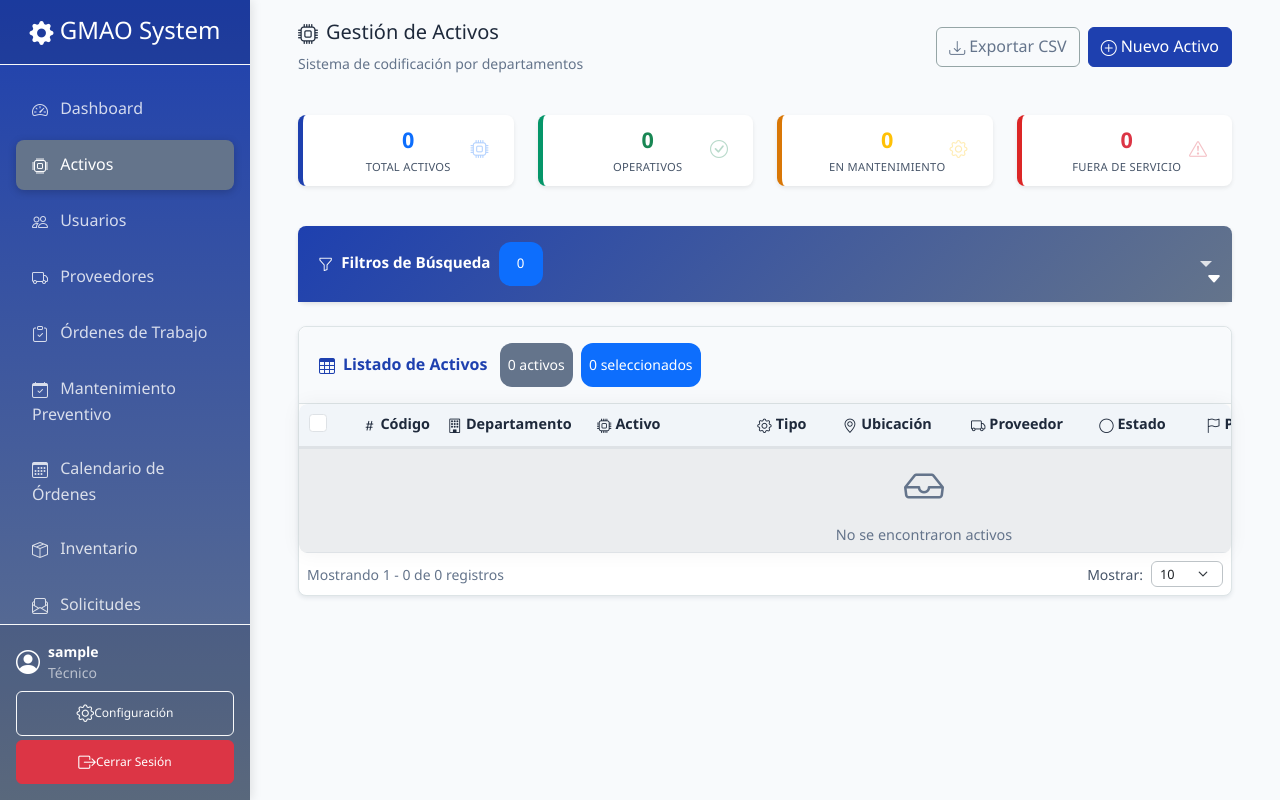
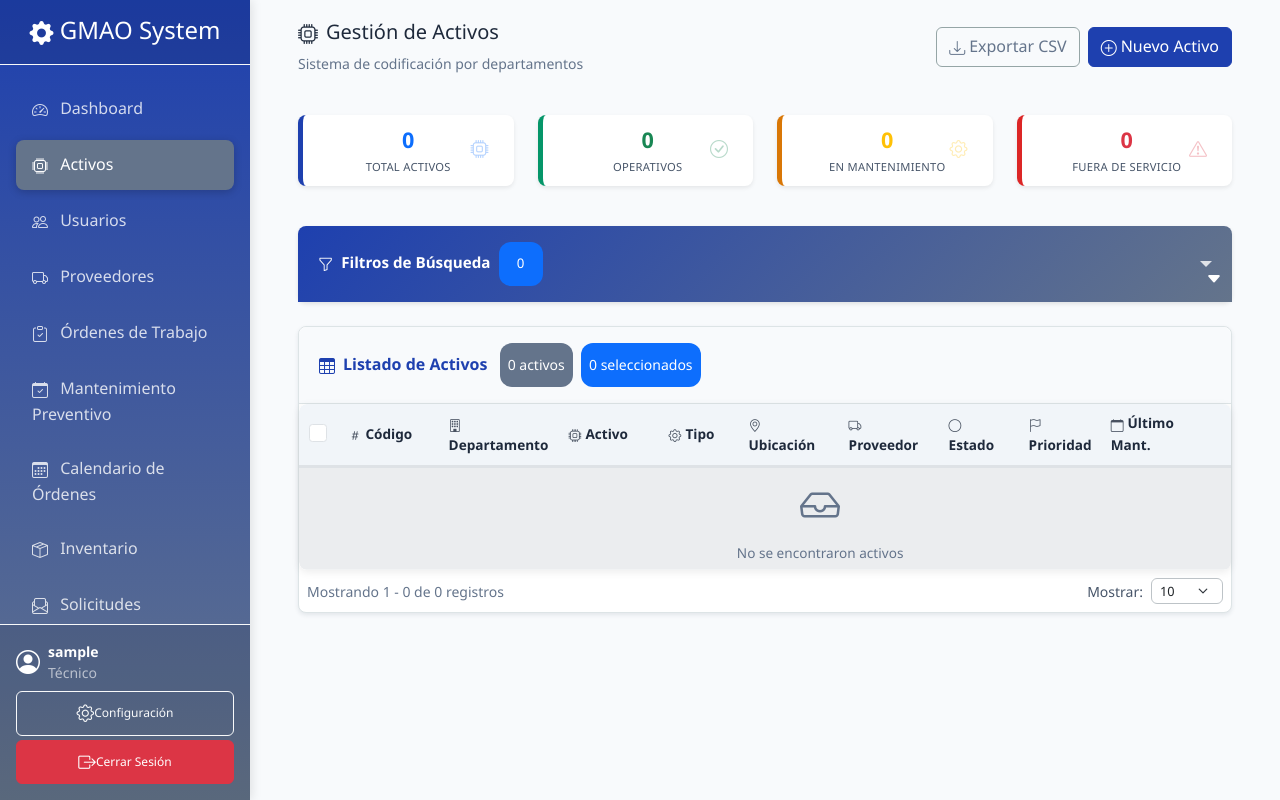
Before and after one commit to canaleta14-ai/gmao-python, a Flask app: page /activos/ in a window 1280 px wide. Run offline with Flask 3, Linux system fonts and the light colour scheme; the visitor is signed in with stand-in values (Sample User, id 1); data that the repository does not hold is empty; some libraries are stand-ins or nearby versions.

Commit message:
feat: Implementar mejoras responsive para elementos th en tablas
- Crear archivo CSS centralizado tables-responsive.css con sistema de prioridades
- Eliminar anchos fijos problemáticos en todas las tablas principales
- Aplicar clases de prioridad responsive (col-critical, col-important, col-optional, col-detail)
- Actualizar templates: activos, ordenes, inventario, usuarios, proveedores
- Incluir nuevo CSS en template base para aplicación global
- Mejorar UX en dispositivos móviles con scroll horizontal suave
- Implementar breakpoints específicos para diferentes tamaños de pantalla

```diff
--- a/app/templates/activos/activos.html
+++ b/app/templates/activos/activos.html
@@ -186,24 +186,23 @@
                 </div>
                 <div class="card-body p-0">
                     <div class="table-responsive">
-                        <table class="table table-striped table-hover mb-0" id="tabla-activos-main"
-                            style="table-layout: fixed; min-width: 1250px;">
+                        <table class="table table-hover table-striped" id="tabla-activos-main">
                             <thead class="table-dark">
                                 <tr>
-                                    <th style="width: 50px;">
+                                    <th class="col-critical">
                                         <input type="checkbox" class="form-check-input" id="select-all"
                                                title="Seleccionar todos">
                                     </th>
-                                    <th style="width: 80px;"><i class="bi bi-hash me-1"></i>Código</th>
-                                    <th style="width: 140px;"><i class="bi bi-building me-1"></i>Departamento</th>
-                                    <th style="width: 180px;"><i class="bi bi-cpu me-1"></i>Activo</th>
-                                    <th style="width: 80px;"><i class="bi bi-gear me-1"></i>Tipo</th>
-                                    <th style="width: 120px;"><i class="bi bi-geo-alt me-1"></i>Ubicación</th>
-                                    <th style="width: 120px;"><i class="bi bi-truck me-1"></i>Proveedor</th>
-                                    <th style="width: 100px;"><i class="bi bi-circle me-1"></i>Estado</th>
-                                    <th style="width: 80px;"><i class="bi bi-flag me-1"></i>Prioridad</th>
-                                    <th style="width: 100px;"><i class="bi bi-calendar me-1"></i>Último Mant.</th>
-                                    <th class="text-center" style="width: 180px;"><i
+                                    <th class="col-critical"><i class="bi bi-hash me-1"></i>Código</th>
+                                    <th class="col-optional hide-tablet"><i class="bi bi-building me-1"></i>Departamento</th>
+                                    <th class="col-critical"><i class="bi bi-cpu me-1"></i>Activo</th>
+                                    <th class="col-important"><i class="bi bi-gear me-1"></i>Tipo</th>
+                                    <th class="col-detail"><i class="bi bi-geo-alt me-1"></i>Ubicación</th>
+                                    <th class="col-detail"><i class="bi bi-truck me-1"></i>Proveedor</th>
+                                    <th class="col-important"><i class="bi bi-circle me-1"></i>Estado</th>
+                                    <th class="col-optional"><i class="bi bi-flag me-1"></i>Prioridad</th>
+                                    <th class="col-optional"><i class="bi bi-calendar me-1"></i>Último Mant.</th>
+                                    <th class="text-center col-critical"><i
                                             class="bi bi-three-dots me-1"></i>Acciones</th>
                                 </tr>
                             </thead>
--- a/app/templates/base.html
+++ b/app/templates/base.html
@@ -12,6 +12,8 @@
     <link href="https://cdn.jsdelivr.net/npm/bootstrap-icons@1.11.0/font/bootstrap-icons.css" rel="stylesheet">
     <link rel="stylesheet" href="{{ url_for('static', filename='css/style.css') }}">
     <link rel="stylesheet" href="{{ url_for('static', filename='css/autocomplete.css') }}">
+    <!-- Estilos responsive para tablas -->
+    <link rel="stylesheet" href="{{ url_for('static', filename='css/tables-responsive.css') }}">
     {% block extra_css %}{% endblock %}
     {% block extra_head %}{% endblock %}
     <!-- IMPORTANTE: Cargar al final para eliminar todos los bordes redondeados -->
--- /dev/null
+++ b/static/css/tables-responsive.css
@@ -0,0 +1,458 @@
+/* ============================================
+   TABLAS RESPONSIVE MEJORADAS - GMAO SISTEMA
+   Mejoras para elementos th y visualización responsive
+   ============================================ */
+
+/* ========== ESTILOS BASE PARA TABLAS ========== */
+.table-responsive {
+  border-radius: 8px;
+  box-shadow: 0 2px 8px rgba(0, 0, 0, 0.08);
+  overflow-x: auto;
+  overflow-y: hidden;
+  -webkit-overflow-scrolling: touch;
+  background: white;
+}
+
+.table {
+  margin-bottom: 0;
+  font-size: 0.9rem;
+  table-layout: auto;
+  width: 100%;
+}
+
+/* ========== ESTILOS MEJORADOS PARA TH ========== */
+.table th {
+  background-color: #f8f9fa;
+  color: #495057;
+  font-weight: 600;
+  font-size: 0.85rem;
+  padding: 0.75rem 0.5rem;
+  vertical-align: middle;
+  border-bottom: 2px solid #dee2e6;
+  border-top: none;
+  position: relative;
+
+  /* Mejorar legibilidad del texto */
+  white-space: normal !important;
+  word-wrap: break-word;
+  overflow: visible !important;
+  text-overflow: clip !important;
+
+  /* Ancho flexible en lugar de fijo */
+  min-width: 80px;
+  max-width: none;
+}
+
+.table th i {
+  margin-right: 0.25rem;
+  font-size: 0.8rem;
+  opacity: 0.8;
+}
+
+/* ========== ESTILOS PARA TD ========== */
+.table td {
+  padding: 0.6rem 0.5rem;
+  vertical-align: middle;
+  font-size: 0.85rem;
+  border-bottom: 1px solid #f1f3f4;
+
+  /* Mejorar legibilidad del texto */
+  white-space: normal !important;
+  word-wrap: break-word;
+  overflow: visible !important;
+  text-overflow: clip !important;
+}
+
+.table tbody tr:hover {
+  background-color: rgba(0, 123, 255, 0.05);
+  transition: background-color 0.2s ease;
+}
+
+/* ========== CLASES DE PRIORIDAD PARA COLUMNAS ========== */
+/* Columnas críticas - siempre visibles */
+.col-critical {
+  min-width: 100px !important;
+}
+
+/* Columnas importantes - ocultar en móviles pequeños */
+.col-important {
+  min-width: 120px;
+}
+
+/* Columnas opcionales - ocultar en tablets y móviles */
+.col-optional {
+  min-width: 140px;
+}
+
+/* Columnas de detalles - solo en desktop */
+.col-detail {
+  min-width: 160px;
+}
+
+/* ========== RESPONSIVE BREAKPOINTS ========== */
+
+/* Móviles muy pequeños (hasta 480px) */
+@media (max-width: 480px) {
+  .table-responsive {
+    font-size: 0.75rem;
+    border-radius: 6px;
+  }
+
+  .table th,
+  .table td {
+    padding: 0.4rem 0.3rem;
+    font-size: 0.75rem;
+  }
+
+  .table th {
+    font-size: 0.7rem;
+    font-weight: 700;
+  }
+
+  /* Ocultar columnas opcionales y de detalle */
+  .col-optional,
+  .col-detail {
+    display: none !important;
+  }
+
+  /* Hacer que las columnas importantes sean más estrechas */
+  .col-important {
+    min-width: 80px;
+    max-width: 100px;
+  }
+
+  .col-critical {
+    min-width: 70px;
+    max-width: 90px;
+  }
+
+  /* Botones de acción más pequeños */
+  .table .btn-group-sm .btn,
+  .action-btn {
+    padding: 0.15rem 0.25rem !important;
+    font-size: 0.65rem !important;
+    margin: 0.1rem;
+  }
+
+  /* Badges más pequeños */
+  .badge {
+    padding: 0.2rem 0.4rem;
+    font-size: 0.65rem;
+  }
+}
+
+/* Móviles (481px - 767px) */
+@media (min-width: 481px) and (max-width: 767px) {
+  .table-responsive {
+    font-size: 0.8rem;
+  }
+
+  .table th,
+  .table td {
+    padding: 0.5rem 0.4rem;
+    font-size: 0.8rem;
+  }
+
+  .table th {
+    font-size: 0.75rem;
+  }
+
+  /* Ocultar solo columnas de detalle */
+  .col-detail {
+    display: none !important;
+  }
+
+  /* Ajustar anchos */
+  .col-optional {
+    min-width: 100px;
+    max-width: 120px;
+  }
+
+  .col-important {
+    min-width: 90px;
+    max-width: 110px;
+  }
+
+  .col-critical {
+    min-width: 80px;
+    max-width: 100px;
+  }
+}
+
+/* Tablets (768px - 991px) */
+@media (min-width: 768px) and (max-width: 991px) {
+  .table-responsive {
+    font-size: 0.85rem;
+  }
+
+  .table th,
+  .table td {
+    padding: 0.6rem 0.5rem;
+    font-size: 0.85rem;
+  }
+
+  .table th {
+    font-size: 0.8rem;
+  }
+
+  /* Mostrar todas las columnas excepto algunas de detalle específicas */
+  .col-detail.hide-tablet {
+    display: none !important;
+  }
+
+  /* Ajustar anchos para tablets */
+  .col-detail {
+    min-width: 120px;
+    max-width: 140px;
+  }
+
+  .col-optional {
+    min-width: 110px;
+    max-width: 130px;
+  }
+}
+
+/* Desktop (992px en adelante) */
+@media (min-width: 992px) {
+  .table th,
+  .table td {
+    padding: 0.75rem 0.6rem;
+  }
+
+  /* Restaurar anchos normales en desktop */
+  .col-critical,
+  .col-important,
+  .col-optional,
+  .col-detail {
+    min-width: auto;
+    max-width: none;
+  }
+}
+
+/* ========== ESTILOS ESPECÍFICOS POR TABLA ========== */
+
+/* Tabla de Activos */
+#tabla-activos-main th:nth-child(1) { /* Checkbox */
+  width: 40px !important;
+  min-width: 40px !important;
+}
+
+#tabla-activos-main th:nth-child(2) { /* Código */
+  min-width: 80px;
+}
+
+#tabla-activos-main th:nth-child(3) { /* Departamento */
+  min-width: 120px;
+}
+
+#tabla-activos-main th:nth-child(4) { /* Activo */
+  min-width: 150px;
+}
+
+#tabla-activos-main th:nth-child(5) { /* Tipo */
+  min-width: 80px;
+}
+
+#tabla-activos-main th:nth-child(6) { /* Ubicación */
+  min-width: 100px;
+}
+
+#tabla-activos-main th:nth-child(7) { /* Proveedor */
+  min-width: 100px;
+}
+
+#tabla-activos-main th:nth-child(8) { /* Estado */
+  min-width: 80px;
+}
+
+#tabla-activos-main th:nth-child(9) { /* Prioridad */
+  min-width: 80px;
+}
+
+#tabla-activos-main th:nth-child(10) { /* Último Mant. */
+  min-width: 100px;
+}
+
+#tabla-activos-main th:nth-child(11) { /* Acciones */
+  width: 140px !important;
+  min-width: 140px !important;
+}
+
+/* Tabla de Órdenes */
+.table th:has(i.bi-hash) { /* Número */
+  min-width: 80px;
+}
+
+.table th:has(i.bi-calendar) { /* Fecha */
+  min-width: 100px;
+}
+
+.table th:has(i.bi-cpu) { /* Activo */
+  min-width: 150px;
+}
+
+.table th:has(i.bi-gear) { /* Tipo */
+  min-width: 80px;
+}
+
+.table th:has(i.bi-circle) { /* Estado */
+  min-width: 80px;
+}
+
+/* Tabla de Inventario */
+#tabla-inventario th:nth-child(1) { /* Checkbox */
+  width: 40px !important;
+  min-width: 40px !important;
+}
+
+#tabla-inventario th:nth-child(2) { /* Código */
+  min-width: 80px;
+}
+
+#tabla-inventario th:nth-child(3) { /* Artículo */
+  min-width: 150px;
+}
+
+#tabla-inventario th:nth-child(4) { /* Categoría */
+  min-width: 100px;
+}
+
+#tabla-inventario th:nth-child(5) { /* Stock */
+  min-width: 70px;
+}
+
+#tabla-inventario th:nth-child(6) { /* Mín/Máx */
+  min-width: 80px;
+}
+
+#tabla-inventario th:nth-child(7) { /* Ubicación */
+  min-width: 100px;
+}
+
+#tabla-inventario th:nth-child(8) { /* Precio */
+  min-width: 80px;
+}
+
+#tabla-inventario th:nth-child(9) { /* Valor */
+  min-width: 80px;
+}
+
+#tabla-inventario th:nth-child(10) { /* Estado */
+  min-width: 80px;
+}
+
+#tabla-inventario th:nth-child(11) { /* Acciones */
+  width: 140px !important;
+  min-width: 140px !important;
+}
+
+/* Tabla de Usuarios */
+#tabla-usuarios th:nth-child(1) { /* Checkbox */
+  width: 40px !important;
+  min-width: 40px !important;
+}
+
+#tabla-usuarios th:nth-child(2) { /* ID */
+  min-width: 50px;
+}
+
+#tabla-usuarios th:nth-child(3) { /* Código */
+  min-width: 80px;
+}
+
+#tabla-usuarios th:nth-child(4) { /* Nombre */
+  min-width: 150px;
+}
+
+#tabla-usuarios th:nth-child(5) { /* Teléfono */
+  min-width: 100px;
+}
+
+#tabla-usuarios th:nth-child(6) { /* Cargo */
+  min-width: 100px;
+}
+
+#tabla-usuarios th:nth-child(7) { /* Rol */
+  min-width: 80px;
+}
+
+#tabla-usuarios th:nth-child(8) { /* Estado */
+  min-width: 80px;
+}
+
+#tabla-usuarios th:nth-child(9) { /* Fecha Ingreso */
+  min-width: 100px;
+}
+
+#tabla-usuarios th:nth-child(10) { /* Acciones */
+  width: 140px !important;
+  min-width: 140px !important;
+}
+
+/* ========== MEJORAS PARA SCROLL HORIZONTAL ========== */
+.table-responsive::-webkit-scrollbar {
+  height: 8px;
+}
+
+.table-responsive::-webkit-scrollbar-track {
+  background: #f1f1f1;
+  border-radius: 4px;
+}
+
+.table-responsive::-webkit-scrollbar-thumb {
+  background: #c1c1c1;
+  border-radius: 4px;
+}
+
+.table-responsive::-webkit-scrollbar-thumb:hover {
+  background: #a8a8a8;
+}
+
+/* ========== INDICADOR DE SCROLL ========== */
+.table-responsive::after {
+  content: '';
+  position: absolute;
+  top: 0;
+  right: 0;
+  width: 20px;
+  height: 100%;
+  background: linear-gradient(to left, rgba(255,255,255,0.8), transparent);
+  pointer-events: none;
+  opacity: 0;
+  transition: opacity 0.3s ease;
+}
+
+.table-responsive:hover::after {
+  opacity: 1;
+}
+
+/* ========== MEJORAS DE ACCESIBILIDAD ========== */
+.table th {
+  cursor: default;
+}
+
+.table th:hover {
+  background-color: #e9ecef;
+  transition: background-color 0.2s ease;
+}
+
+/* Focus visible para navegación por teclado */
+.table th:focus-visible,
+.table td:focus-visible {
+  outline: 2px solid #0d6efd;
+  outline-offset: -2px;
+}
+
+/* ========== ANIMACIONES SUAVES ========== */
+.table th,
+.table td {
+  transition: all 0.2s ease;
+}
+
+@media (prefers-reduced-motion: reduce) {
+  .table th,
+  .table td,
+  .table tbody tr {
+    transition: none;
+  }
+}
```
Also changed, not shown: app/templates/inventario/inventario.html (+12 -12 lines), app/templates/ordenes/ordenes.html (+10 -10 lines), app/templates/proveedores/proveedores.html (+10 -10 lines), app/templates/usuarios/usuarios.html (+11 -12 lines).
